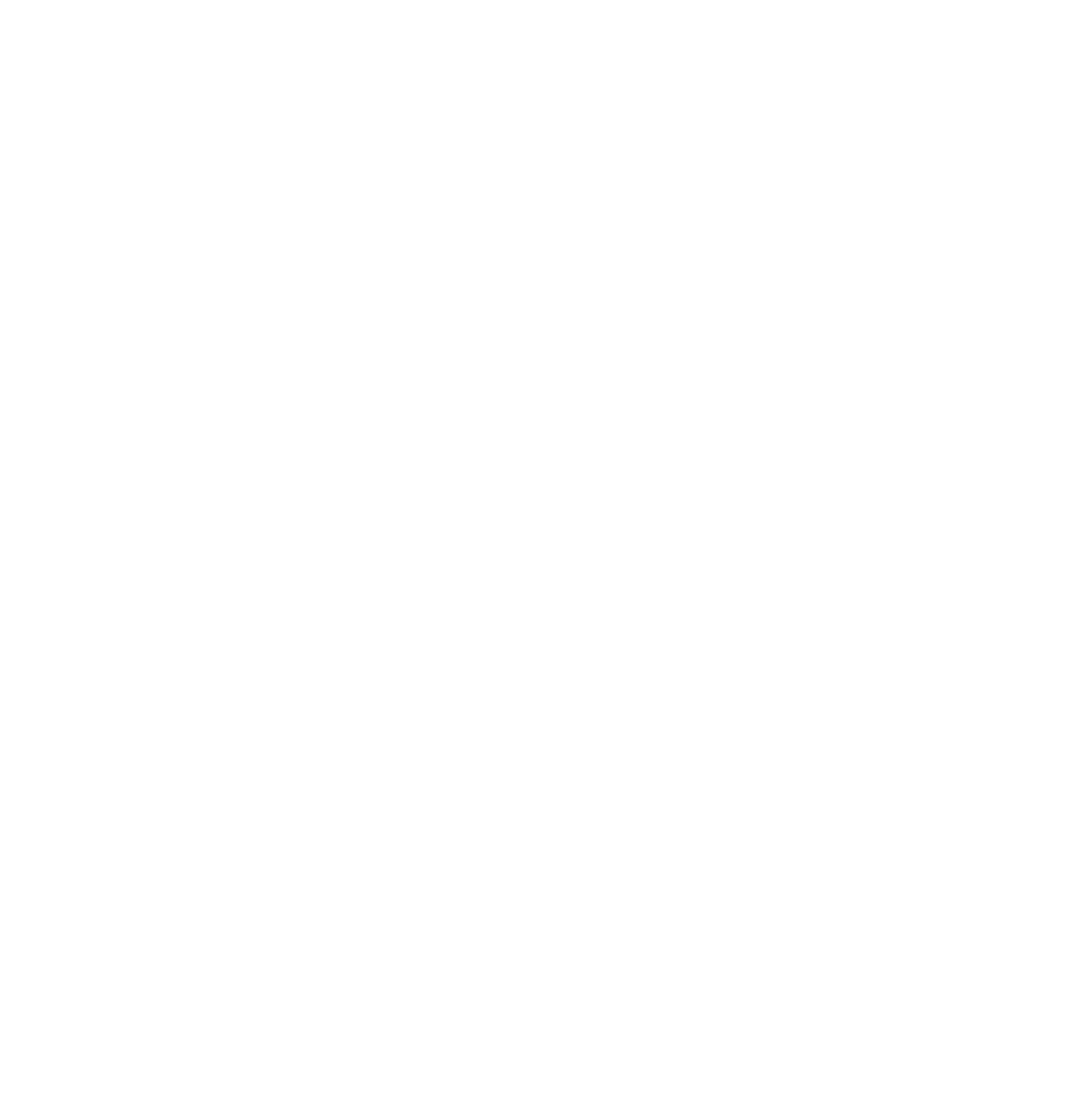
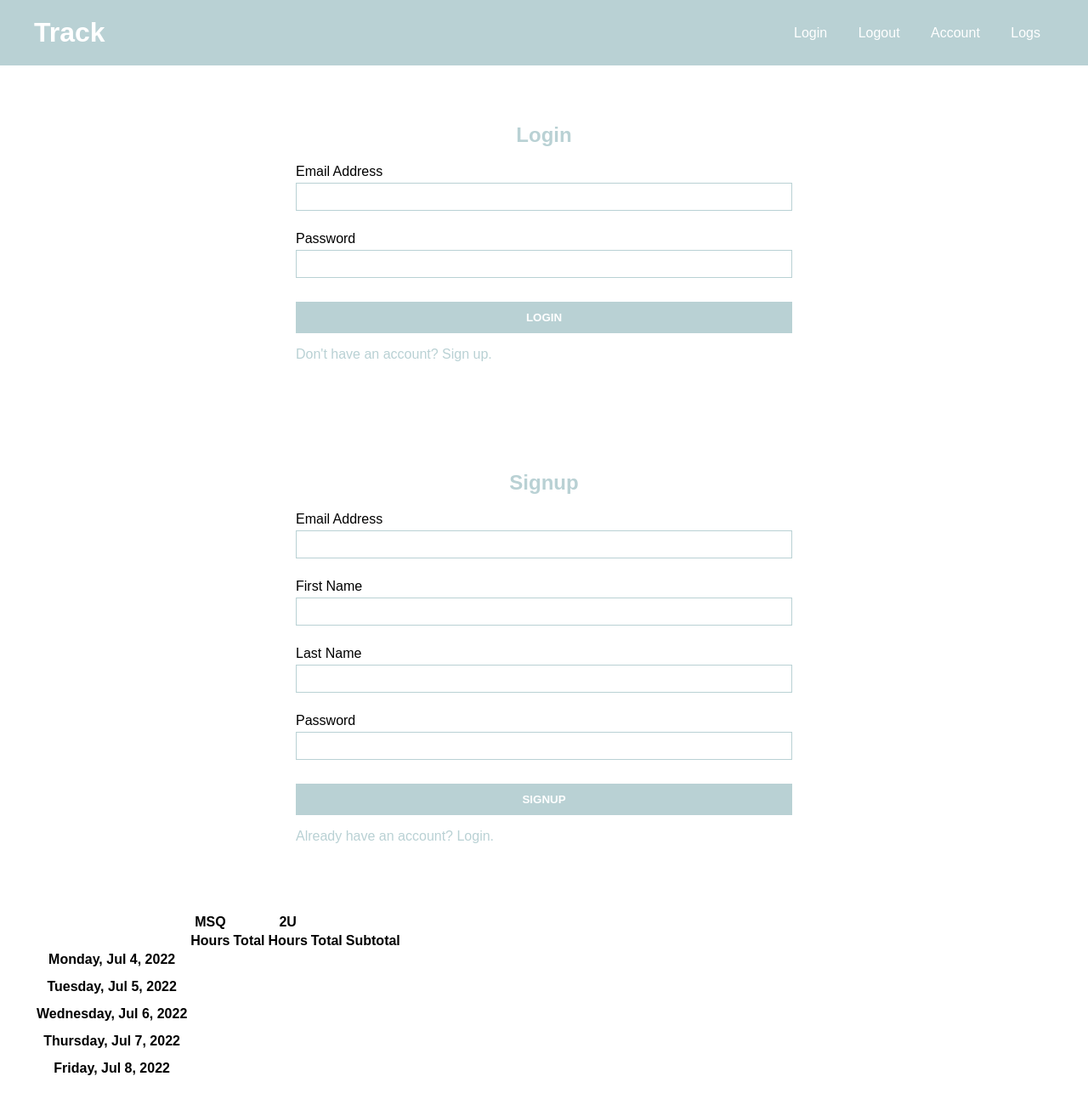
Before and after one commit to smithse4/tracker, a plain HTML site: page index.html in a window 1280 px wide. Shown: the whole page at 85% size. Before the commit the page ends 800 px from the top, so only its background shows below. Drawn offline with nearby package versions, Linux system fonts and the light colour scheme.

Commit message:
added header and form styling, set day with moment js

```diff
--- a/assets/css/style.css
+++ b/assets/css/style.css
@@ -0,0 +1,108 @@
+:root {
+    --blue: #B9D1D4;
+}
+
+body {
+    font-family: sans-serif;
+    margin: 0;
+}
+
+h1, h2, h3, h4, h5, h5, h6, p, a {
+    margin: 0;
+    padding: 0;
+}
+
+/* HEADER */
+header {
+    background-color: var(--blue);
+    color: white;
+}
+
+header .header-container {
+    max-width: 1200px;
+    padding: 20px;
+    margin: auto;
+    display: flex;
+    flex-direction: row;
+    flex-wrap: wrap;
+    justify-content: space-between;
+    align-items: center;
+}
+
+header nav a {
+    text-decoration: none;
+    color: white;
+    padding: 0 16px;
+}
+
+header nav a:hover {
+    text-decoration: underline;
+    font-weight: 600;
+}
+
+/* UNIVERSAL CONTAINER */
+section {
+    max-width: 1200px;
+    padding: 20px;
+    margin: auto;
+}
+
+section form {
+    min-width: 50%;
+    max-width: 50%;
+    margin: auto;
+    padding: 40px 0;
+}
+
+section form h2 {
+    padding: 8px;
+    text-align: center;
+    color: var(--blue);
+}
+
+.form-field, .form-field input, .form-field button {
+    min-width: 90%;
+    padding: 8px;
+    margin: 4px 0;
+}
+
+.form-field {
+    display: flex;
+    flex-direction: column;
+}
+
+.form-field label {
+    min-width: 90%;
+}
+
+.form-field input {
+    border-radius: 0;
+    border: 1px solid var(--blue);
+}
+
+.form-field button {
+    background-color: var(--blue);
+    color: white;
+    border: 3px solid var(--blue);
+    font-weight: 600;
+    text-transform: uppercase;
+}
+
+.form-field button:hover {
+    background-color: white;
+    color: var(--blue);
+    border: 3px solid var(--blue);
+    font-weight: 600;
+    cursor: pointer;
+}
+
+.login-or-signup {
+    padding: 8px;
+    text-decoration: none;
+    color: var(--blue);
+}
+
+.login-or-signup:hover {
+    text-decoration: underline;
+    cursor: pointer;
+}
--- a/assets/js/script.js
+++ b/assets/js/script.js
@@ -0,0 +1,54 @@
+let day = moment().format('dddd');
+let monday = document.querySelector('#monday span');
+let tuesday = document.querySelector('#tuesday span');
+let wednesday = document.querySelector('#wednesday span');
+let thursday = document.querySelector('#thursday span');
+let friday = document.querySelector('#friday span');
+
+function addDate() {
+    if(day === "Monday") {
+        monday.innerHTML = moment().format('ll');
+        tuesday.innerHTML = moment().add(1, 'days').format('ll');
+        wednesday.innerHTML = moment().add(2, 'days').format('ll');
+        thursday.innerHTML = moment().add(3, 'days').format('ll');
+        friday.innerHTML = moment().add(4, 'days').format('ll');
+    } else if (day === "Tuesday") {
+        monday.innerHTML = moment().subtract(1, 'days').format('ll');
+        tuesday.innerHTML = moment().format('ll');
+        wednesday.innerHTML = moment().add(1, 'days').format('ll');
+        thursday.innerHTML = moment().add(2, 'days').format('ll');
+        friday.innerHTML = moment().add(3, 'days').format('ll');
+    } else if (day === "Wednesday") {
+        monday.innerHTML = moment().subtract(2, 'days').format('ll');
+        tuesday.innerHTML = moment().subtract(1, 'days').format('ll');
+        wednesday.innerHTML = moment().format('ll');
+        thursday.innerHTML = moment().add(1, 'days').format('ll');
+        friday.innerHTML = moment().add(2, 'days').format('ll');
+    } else if (day === "Thursday") {
+        monday.innerHTML = moment().subtract(3, 'days').format('ll');
+        tuesday.innerHTML = moment().subtract(2, 'days').format('ll');
+        wednesday.innerHTML = moment().subtract(1, 'days').format('ll');
+        thursday.innerHTML = moment().format('ll');
+        friday.innerHTML = moment().add(1, 'days').format('ll');
+    } else if (day === "Friday") {
+        monday.innerHTML = moment().subtract(4, 'days').format('ll');
+        tuesday.innerHTML = moment().subtract(3, 'days').format('ll');
+        wednesday.innerHTML = moment().subtract(2, 'days').format('ll');
+        thursday.innerHTML = moment().subtract(1, 'days').format('ll');
+        friday.innerHTML = moment().format('ll');
+    } else if (day === "Saturday") {
+        monday.innerHTML = moment().add(2, 'days').format('ll');
+        tuesday.innerHTML = moment().add(3, 'days').format('ll');
+        wednesday.innerHTML = moment().add(4, 'days').format('ll');
+        thursday.innerHTML = moment().add(5, 'days').format('ll');
+        friday.innerHTML = moment().add(6, 'days').format('ll');
+    } else if (day === "Sunday") {
+        monday.innerHTML = moment().add(1, 'days').format('ll');
+        tuesday.innerHTML = moment().add(2, 'days').format('ll');
+        wednesday.innerHTML = moment().add(3, 'days').format('ll');
+        thursday.innerHTML = moment().add(4, 'days').format('ll');
+        friday.innerHTML = moment().add(5, 'days').format('ll');
+    }
+}
+
+addDate();
--- a/index.html
+++ b/index.html
@@ -9,6 +9,133 @@
 </head>
 <body>
 
+    <header>
+        <div class="header-container">
+            <h1>Track</h1>
+            <nav>
+                <a href="">Login</a>
+                <a href="">Logout</a>
+                <a href="">Account</a>
+                <a href="">Logs</a>
+            </nav>
+        </div>
+    </header>
+
+    <section id="login-template" class="box">
+        <form action="" id="login-form">
+            <h2>Login</h2>
+            <div class="form-field">
+                <label for="login-email">Email Address</label>
+                <input type="text" name="login-email" id="login-email">
+            </div>
+            <div class="form-field">
+                <label for="login-password">Password</label>
+                <input type="password" name="login-password" id="login-password">
+            </div>
+            <div class="form-field">
+                <button id="login-btn" type="submit">Login</button>
+            </div>
+            <a href="/signup" class="login-or-signup">Don't have an account? Sign up.</a>
+        </form>
+    </section>
+
+    <section id="signup-template" class="box">
+        <form action="" id="signup-form">
+            <h2>Signup</h2>
+            <div class="form-field">
+                <label for="signup-email">Email Address</label>
+                <input type="text" name="signup-email" id="signup-email">
+            </div>
+            <div class="form-field">
+                <label for="signup-firstname">First Name</label>
+                <input type="text" name="signup-firstname" id="signup-firstname">
+            </div>
+            <div class="form-field">
+                <label for="signup-lastname">Last Name</label>
+                <input type="text" name="signup-lastname" id="signup-lastname">
+            </div>
+            <div class="form-field">
+                <label for="signup-password">Password</label>
+                <input type="password" name="signup-password" id="signup-password">
+            </div>
+            <div class="form-field">
+                <button id="signup-btn" type="submit">Signup</button>
+            </div>
+            <a href="/login" class="login-or-signup">Already have an account? Login.</a>
+        </form>
+    </section>
+
+    <section class="this-week-template">
+        <table class="this-week">
+            <tr>
+                <th></th>
+                <th>MSQ</th>
+                <th></th>
+                <th>2U</th>
+                <th></th>
+                <th></th>
+            </tr>
+            <tr>
+                <th></th>
+                <th>Hours</th>
+                <th>Total</th>
+                <th>Hours</th>
+                <th>Total</th>
+                <th>Subtotal</th>
+            </tr>
+            <tr>
+                <th id="monday">Monday, <span></span></th>
+                <tr id="msq-mon-hours"></tr>
+                <tr id="msq-mon-total"></tr>
+                <tr id="2u-mon-hours"></tr>
+                <tr id="2u-mon-total"></tr>
+                <tr id="mon-subtotal"></tr>
+            </tr>
+            <tr>
+                <th id="tuesday">Tuesday, <span></span></th>
+                <tr id="msq-tue-hours"></tr>
+                <tr id="msq-tue-total"></tr>
+                <tr id="2u-tue-hours"></tr>
+                <tr id="2u-tue-total"></tr>
+                <tr id="tue-subtotal"></tr>
+            </tr>
+            <tr>
+                <th id="wednesday">Wednesday, <span></span></th>
+                <tr id="msq-wed-hours"></tr>
+                <tr id="msq-wed-total"></tr>
+                <tr id="2u-wed-hours"></tr>
+                <tr id="2u-wed-total"></tr>
+                <tr id="wed-subtotal"></tr>
+            </tr>
+            <tr>
+                <th id="thursday">Thursday, <span></span></th>
+                <tr id="msq-thu-hours"></tr>
+                <tr id="msq-thu-total"></tr>
+                <tr id="2u-thu-hours"></tr>
+                <tr id="2u-thu-total"></tr>
+                <tr id="thu-subtotal"></tr>
+            </tr>
+            <tr>
+                <th id="friday">Friday, <span></span></th>
+                <tr id="msq-fri-hours"></tr>
+                <tr id="msq-fri-total"></tr>
+                <tr id="2u-fri-hours"></tr>
+                <tr id="2u-fri-total"></tr>
+                <tr id="fri-subtotal"></tr>
+            </tr>
+            <tr>
+                <th></th>
+                <tr id="msq-hours-sum"></tr>
+                <tr id="msq-total-sum"></tr>
+                <tr id="2u-hours-sum"></tr>
+                <tr id="2u-total-sum"></tr>
+                <tr id="subtotal-total"></tr>
+            </tr>
+        </table>
+    </section>
+
+
+    <script src="https://cdnjs.cloudflare.com/ajax/libs/moment.js/2.24.0/moment.min.js"></script>
     <script src="./assets/js/script.js"></script>
 </body>
 </html>
```
